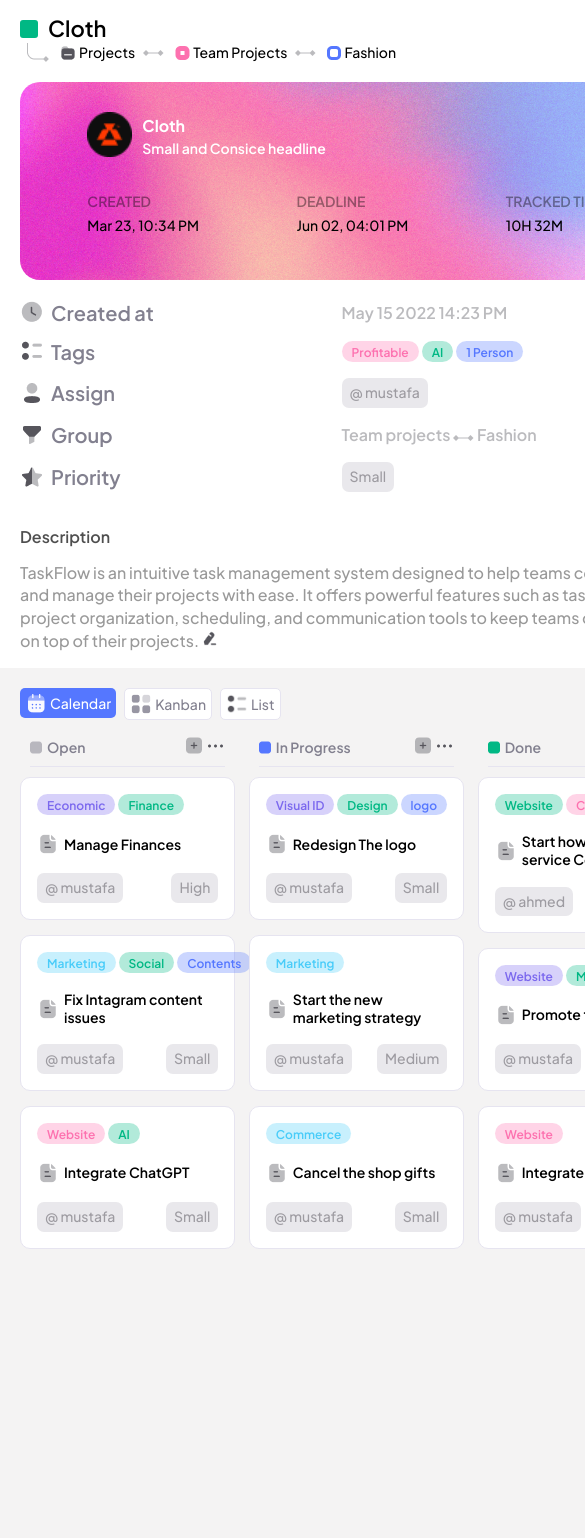
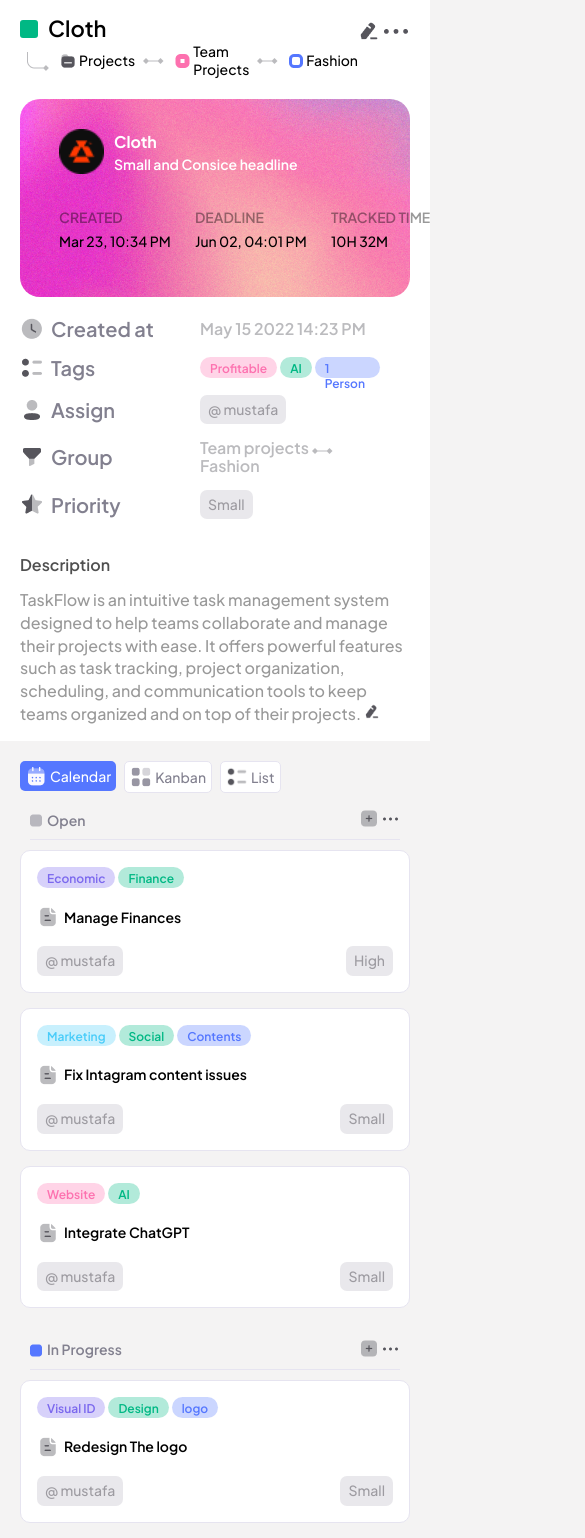
Before and after one commit to Chukwuebukaray/Task-Flow, a React (Vite) app: page / in a window 390 px wide. Shown: the top 1538 px of the page, 585 px wide, since content can reach past the window. Before the commit the page ends 1264 px from the top, so only its background shows below. Built offline with nearby package versions, Linux system fonts and the light colour scheme.

Commit message:
update responsiveness

```diff
--- a/src/App.css
+++ b/src/App.css
@@ -1,12 +1,15 @@
 .element{
   display: flex;
   justify-content: space-between;
-
-  /* height: 1100px; */
 }
 
 .middle{
-  max-width: 880px;
+  width: 100%;
+  max-width: 100%;
+  flex: 1;
+  display: flex;
+  flex-direction: column;
+  max-width: calc(100vw - sidebarWidth - rightMenuWidth);
 }
 
 @media (max-width: 500px) {
--- a/src/Calendar/Calendar.css
+++ b/src/Calendar/Calendar.css
@@ -88,12 +88,25 @@
         width: 100%;
     }
 
-    /* .frame63{
+        .calendar {
+            width: 100%;
+        }
+
+        .frame63 {
+            flex-direction: column;
+            align-items: center;
+        }
+
+        .frame60 {
+            width: 100%;
+        }
+
+            /* .frame63{
         flex-direction: column;
         align-items: center;
     }
 
     .frame60{
         width: 100%;
-    } */
-}
+        } */
+        }
--- a/src/Overview/Overview.css
+++ b/src/Overview/Overview.css
@@ -1,11 +1,7 @@
 .overview{
     /* height: 514px; */
-    left: 257px;
-    gap: 0px;
-    opacity: 0px;
     margin: 0;
-    padding-left: 20px;
-    padding-right: 20px;
+    padding: 0 20px;
     background: #fff;
 }
 
--- a/src/RightMenu/RightMenu.css
+++ b/src/RightMenu/RightMenu.css
@@ -1,5 +1,6 @@
 .rightmenu{
-    /* max-width: 353px; */
+    max-width: 353px;
+    width: 100%;
     height: inherit;
     border-left: 1px solid #E6E4F0;
     background: #fff;
--- a/src/Sidebar/Sidebar.css
+++ b/src/Sidebar/Sidebar.css
@@ -45,10 +45,20 @@
     padding-left: 20px;
     margin: 0;
     list-style: none;
+
 }
 
 .menu ul li{
     display: flex;
+    align-items: center;
+    font-family: Plus Jakarta Sans;
+    font-size: 14px;
+    font-weight: 500;
+    line-height: 17.64px;
+    text-align: left;
+    padding: 3px;
+    gap: 8px;
+    color: #9896A3;
 }
 
 .menu .fili{
@@ -60,16 +70,6 @@
     height: 7px;
     align-self: center;
     margin-left: 85px;
-}
-
-
-.menu ul li{
-    padding: 3px;
-    width: Fixed (197px)px;
-    height: Hug (28px)px;
-    gap: 8px;
-    opacity: 0px;
-    color: #9896A3;
 }
 
 .menu .lali{
```
